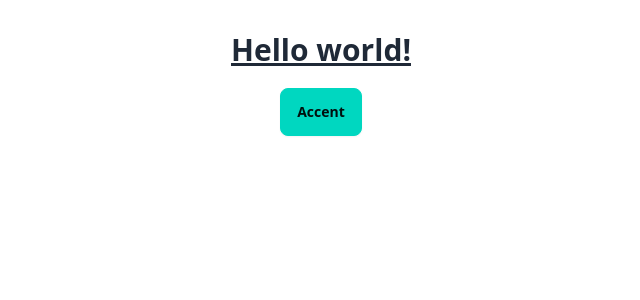
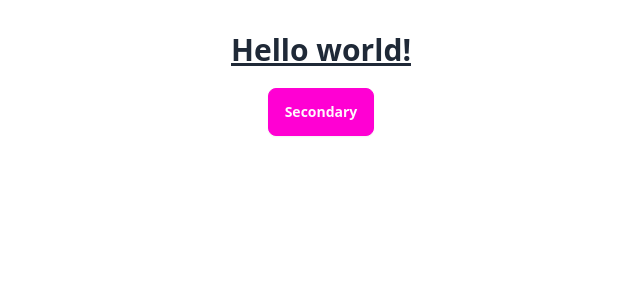
Before and after one commit to Kade-inc/boomers-frontend, a React (Vite) app: page / in a window 1280 px wide. Shown: the top 300 px of the page, without its empty margins (319-959 px from the left). Built offline with nearby package versions, Linux system fonts and the light colour scheme.

Commit message:
Setup the folder structure

```diff
--- a/src/App.tsx
+++ b/src/App.tsx
@@ -4,7 +4,7 @@ function App() {
   return (
     <>
       <h1 className="text-3xl font-bold underline mb-5">Hello world!</h1>
-      <button className="btn btn-accent">Accent</button>
+      <button className="btn btn-secondary">Secondary</button>
     </>
   );
 }
```
